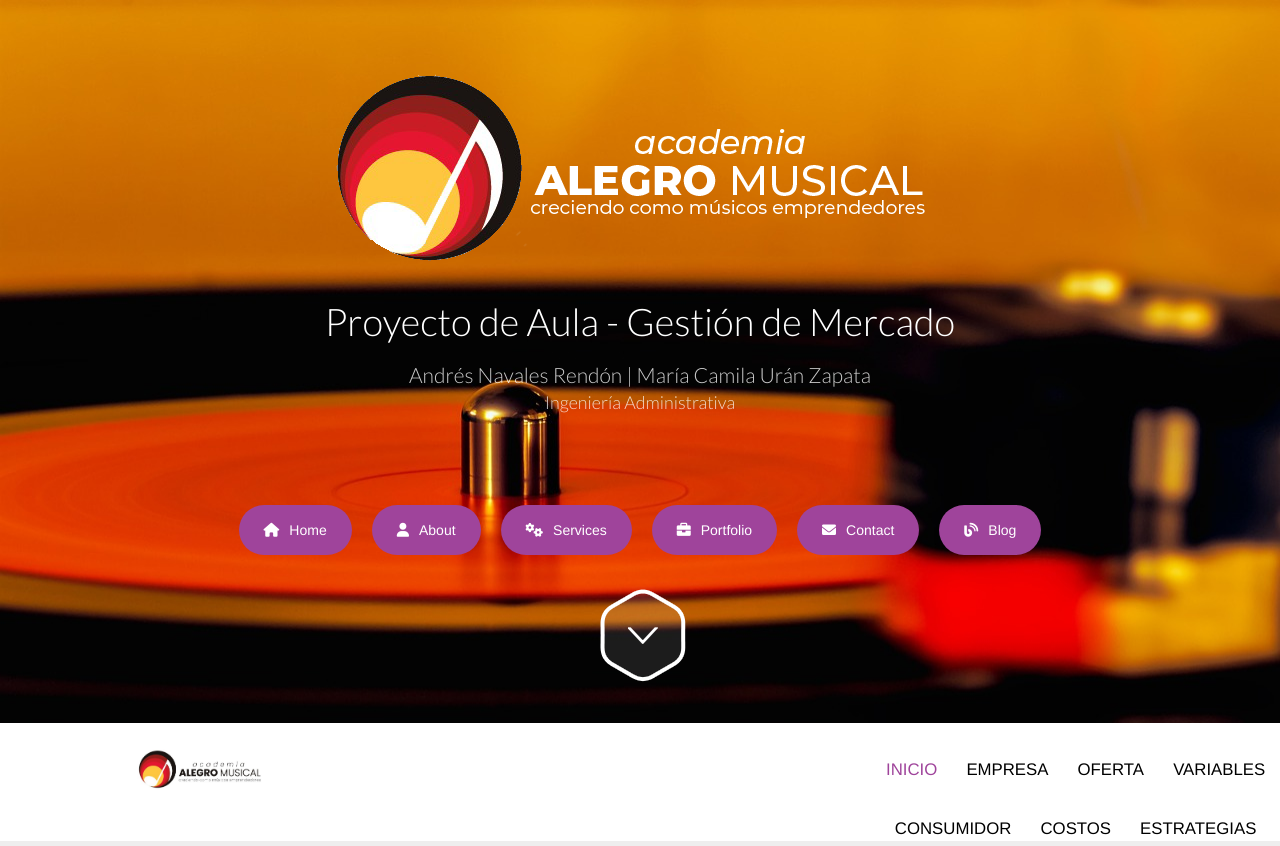
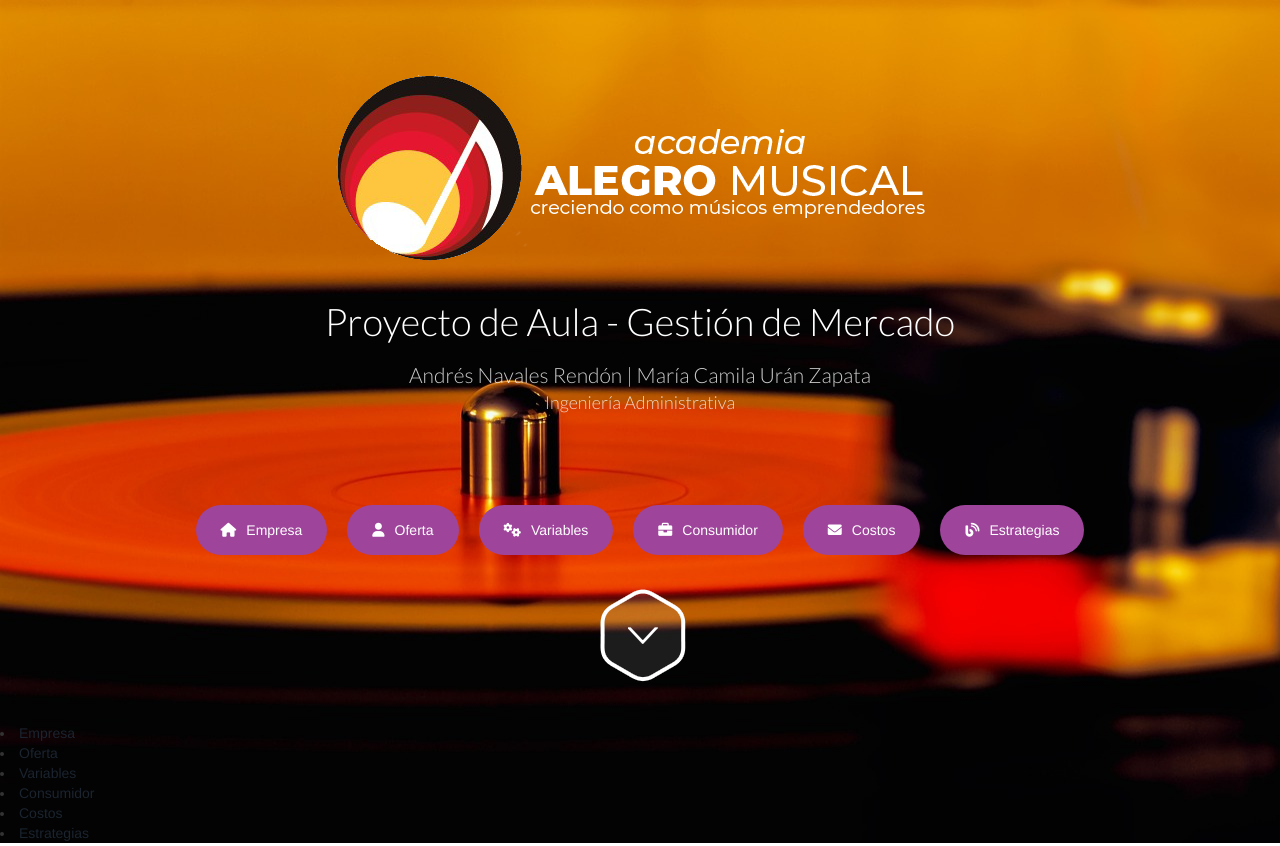
Before and after one commit to MariaCamilaUZ/MariaCamilaUZ.github.io, a plain HTML site: page index.html in a window 1280 px wide. Shown: the top 846 px of the page. Drawn offline with Linux system fonts and the light colour scheme; a script that the page names is missing; a web font is replaced by a local one.

Commit message:
Update index.html

```diff
--- a/index.html
+++ b/index.html
@@ -96,12 +96,12 @@
 			<small>Ingeniería Administrativa</small></p>
 			</div>
 	<center><ul class="menu">
-            <li><a href="#home"><i class="fas fa-home"></i>Home</a></li>
-            <li><a href="#about"><i class="fas fa-user"></i>About</a></li>
-            <li><a href="#services"><i class="fas fa-cogs"></i>Services</a></li>
-            <li><a href="#portfolio"><i class="fas fa-briefcase"></i>Portfolio</a></li>
-            <li><a href="#contact"><i class="fas fa-envelope"></i>Contact</a></li>
-            <li><a href="#blog"><i class="fas fa-blog"></i>Blog</a></li>
+            <li><a href="#empresa"><i class="fas fa-home"></i>Empresa</a></li>
+            <li><a href="#oferta"><i class="fas fa-user"></i>Oferta</a></li>
+            <li><a href="#variables"><i class="fas fa-cogs"></i>Variables</a></li>
+            <li><a href="#Comportamiento"><i class="fas fa-briefcase"></i>Consumidor</a></li>
+            <li><a href="#costos"><i class="fas fa-envelope"></i>Costos</a></li>
+            <li><a href="#estrategias"><i class="fas fa-blog"></i>Estrategias</a></li>
         </ul></center>
 		<div class="arrow-grid">
 			<div class="arrow">
@@ -110,6 +110,14 @@
 		</div>
 		</div>
 		<!--- container ---->
+
+					<li><a class="scroll" href="#empresa">Empresa</a></li>
+					<li><a class="scroll" href="#oferta">Oferta</a></li>
+					<li><a class="scroll" href="#variables">Variables</a></li>
+					<li><a class="scroll" href="#Comportamiento">Consumidor</a></li>
+					<li><a class="scroll" href="#costos">Costos</a></li>
+					<li class="contact"><a class="scroll" href="#estrategias">Estrategias</a></li>
+					<div class="clearfix"> </div>
 	</div>
 <!--- //header-top ---->
 <!--- header-bottom ---->
```
